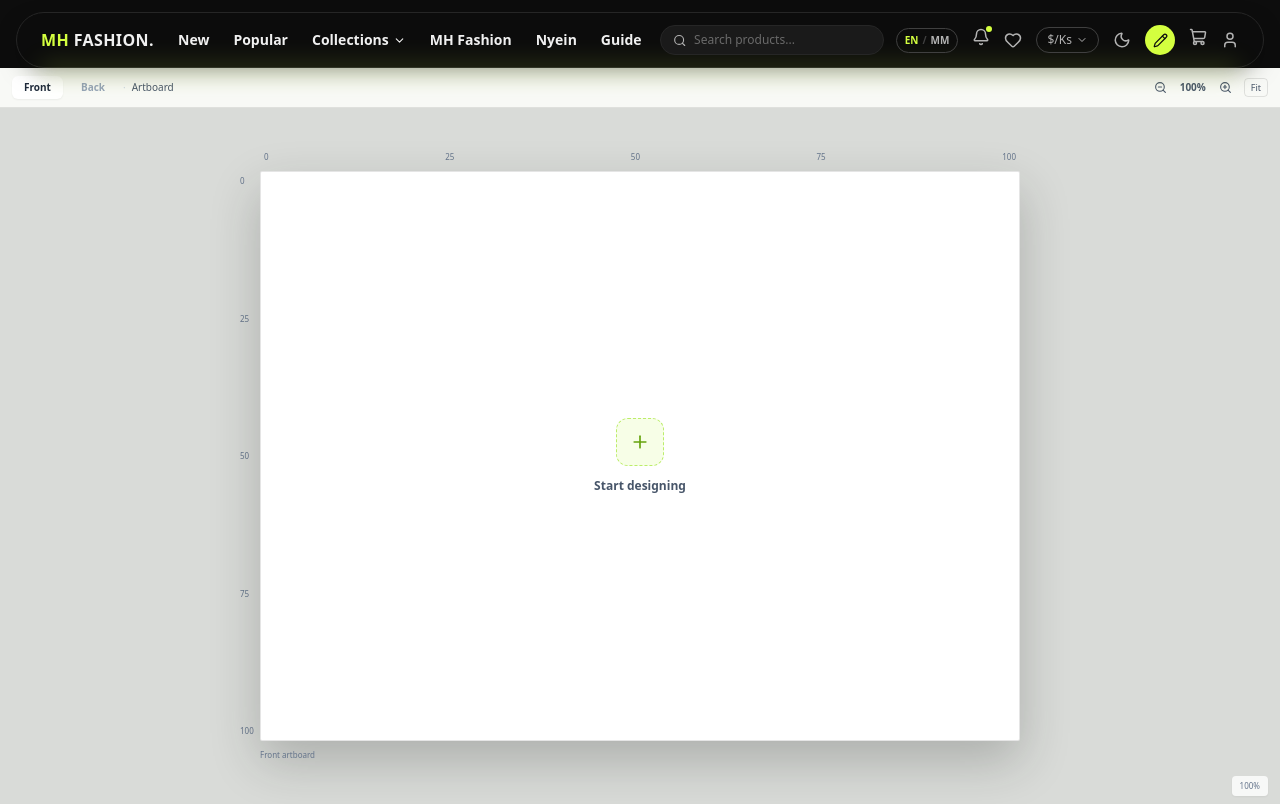
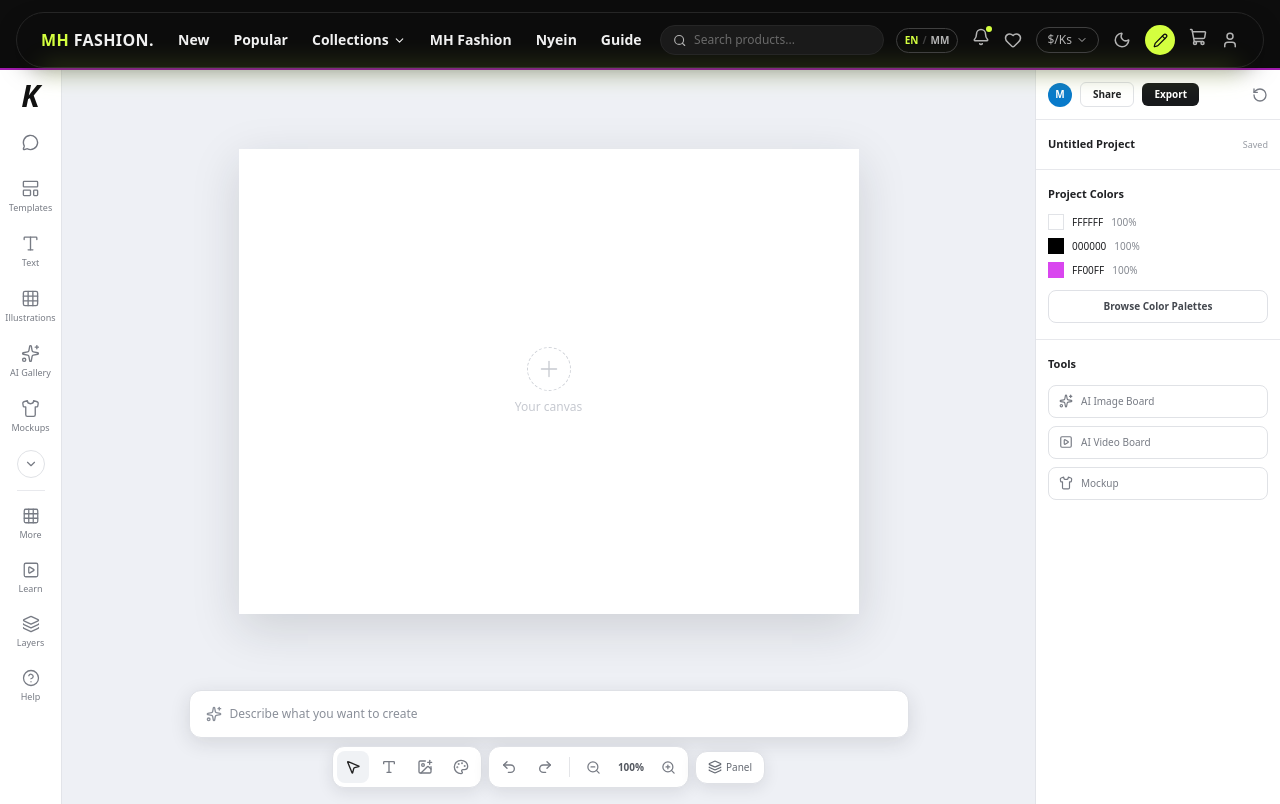
Before and after one commit to mhfashion/mhfashion, a Next.js app in the folder apps/web/: page /create in a window 1280 px wide. Built offline with nearby package versions, Linux system fonts and the light colour scheme.

Commit message:
feat: compose full Kittl-style canvas workspace
Add the full viewport workspace below the existing Header with a Kittl-inspired
left navigation rail, central canvas area, right project/tools panel, and floating
prompt and canvas controls at the bottom.

```diff
--- a/apps/web/src/components/KittlCanvas.tsx
+++ b/apps/web/src/components/KittlCanvas.tsx
@@ -1,43 +1,70 @@
 "use client";
 
-import { Plus, ZoomIn, ZoomOut } from "lucide-react";
+import {
+  ChevronDown, CircleHelp, Grid3X3, ImagePlus, Layers3, LayoutTemplate,
+  MessageCircle, MousePointer2, Palette, PlaySquare, Plus, RotateCcw,
+  RotateCw, Shirt, Sparkles, Type, Undo2, Redo2, ZoomIn, ZoomOut,
+} from "lucide-react";
 import { useState } from "react";
 
+const leftTools = [
+  { label: "Templates", Icon: LayoutTemplate },
+  { label: "Text", Icon: Type },
+  { label: "Illustrations", Icon: Grid3X3 },
+  { label: "AI Gallery", Icon: Sparkles },
+  { label: "Mockups", Icon: Shirt },
+];
+
+const lowerTools = [
+  { label: "More", Icon: Grid3X3 },
+  { label: "Learn", Icon: PlaySquare },
+  { label: "Layers", Icon: Layers3 },
+  { label: "Help", Icon: CircleHelp },
+];
+
 export default function KittlCanvas() {
-  const [zoom, setZoom] = useState(100);
-  const [side, setSide] = useState<"Front" | "Back">("Front");
+  const [zoom, setZoom] = useState(1);
+  const [rightPanelOpen, setRightPanelOpen] = useState(true);
+  const [activeTool, setActiveTool] = useState("Select");
 
   return (
-    <div className="flex h-[calc(100dvh-4rem)] min-h-[420px] flex-col overflow-hidden bg-[#d9dbd8] text-slate-900">
-      <div className="flex h-10 shrink-0 items-center justify-between border-b border-black/10 bg-[#f8f9f6] px-3 text-[10px] text-slate-600">
-        <div className="flex items-center gap-1.5">
-          <button type="button" onClick={() => setSide("Front")} className={`rounded-md px-3 py-1 font-semibold ${side === "Front" ? "bg-white text-slate-800 shadow-sm" : "text-slate-400 hover:bg-white/70"}`}>Front</button>
-          <button type="button" onClick={() => setSide("Back")} className={`rounded-md px-3 py-1 font-semibold ${side === "Back" ? "bg-white text-slate-800 shadow-sm" : "text-slate-400 hover:bg-white/70"}`}>Back</button>
-          <span className="text-slate-300">·</span>
-          <span>Artboard</span>
-        </div>
-        <div className="flex items-center gap-1">
-          <button type="button" aria-label="Zoom out" onClick={() => setZoom((value) => Math.max(50, value - 10))} className="rounded p-1 hover:bg-white"><ZoomOut size={13} /></button>
-          <span className="w-9 text-center font-semibold">{zoom}%</span>
-          <button type="button" aria-label="Zoom in" onClick={() => setZoom((value) => Math.min(160, value + 10))} className="rounded p-1 hover:bg-white"><ZoomIn size={13} /></button>
-          <button type="button" onClick={() => setZoom(100)} className="ml-1 rounded border border-black/10 px-1.5 py-0.5 text-[9px] hover:bg-white">Fit</button>
-        </div>
-      </div>
+    <div className="relative flex h-[calc(100dvh-4rem)] min-h-[520px] overflow-hidden border-t-2 border-fuchsia-700 bg-[#eef0f5] text-[#202124]">
+      <aside className="z-20 flex w-[62px] shrink-0 flex-col items-center border-r border-[#e2e4e9] bg-white py-2">
+        <div className="mb-3 flex h-9 w-full items-center justify-center text-3xl font-black italic text-[#111]">K</div>
+        <button type="button" aria-label="Open navigation" className="mb-3 rounded-lg p-2 text-[#737780] hover:bg-[#f1f2f5]"><MessageCircle size={17} /></button>
+        <nav className="flex w-full flex-1 flex-col items-center gap-1">
+          {leftTools.map(({ label, Icon }) => <button key={label} type="button" onClick={() => setActiveTool(label)} className={`flex w-full flex-col items-center gap-1 px-1 py-2 text-[9px] leading-3 ${activeTool === label ? "text-[#111]" : "text-[#777b84] hover:bg-[#f6f7f9]"}`}><Icon size={19} strokeWidth={1.7} /><span className="max-w-[58px] truncate text-center">{label}</span></button>)}
+          <button type="button" className="my-1 flex h-7 w-7 items-center justify-center rounded-full border border-[#e0e2e6] text-[#777b84]"><ChevronDown size={14} /></button>
+          <div className="my-1 h-px w-7 bg-[#e8e9ed]" />
+          {lowerTools.map(({ label, Icon }) => <button key={label} type="button" onClick={() => setActiveTool(label)} className={`flex w-full flex-col items-center gap-1 px-1 py-2 text-[9px] leading-3 ${activeTool === label ? "text-[#111]" : "text-[#777b84] hover:bg-[#f6f7f9]"}`}><Icon size={18} strokeWidth={1.7} /><span>{label}</span></button>)}
+        </nav>
+      </aside>
 
-      <main className="relative flex min-h-0 flex-1 items-center justify-center overflow-auto p-7 sm:p-12">
-        <div className="relative aspect-[4/3] w-[min(82vw,760px)] min-w-[290px] max-w-full shrink-0">
-          <div className="pointer-events-none absolute -top-5 left-0 right-0 flex justify-between px-1 text-[8px] font-medium text-slate-500"><span>0</span><span>25</span><span>50</span><span>75</span><span>100</span></div>
-          <div className="pointer-events-none absolute -left-5 top-0 bottom-0 flex flex-col justify-between py-1 text-[8px] font-medium text-slate-500"><span>0</span><span>25</span><span>50</span><span>75</span><span>100</span></div>
-          <div className="relative h-full w-full overflow-hidden rounded-[2px] border border-black/10 bg-white shadow-[0_20px_50px_rgba(30,34,31,0.24)]">
-            <div className="pointer-events-none absolute inset-0 flex flex-col items-center justify-center text-center">
-              <div className="mb-3 flex h-12 w-12 items-center justify-center rounded-xl border border-dashed border-lime-400/70 bg-lime-50 text-lime-600"><Plus size={20} /></div>
-              <p className="text-xs font-semibold text-slate-600">Start designing</p>
+      <main className="relative min-w-0 flex-1 overflow-hidden bg-[#eef0f5]">
+        <div className="absolute inset-0 flex items-center justify-center overflow-auto pb-28">
+          <div className="relative aspect-[4/3] w-[min(52vw,620px)] min-w-[300px] bg-white shadow-[0_14px_45px_rgba(28,31,38,0.15)]">
+            <div className="absolute inset-0 flex items-center justify-center text-center text-[#c6c9d0]">
+              <div><Plus className="mx-auto mb-2 rounded-full border border-dashed border-[#cfd2d8] p-2" size={44} strokeWidth={1.2} /><p className="text-xs">Your canvas</p></div>
             </div>
           </div>
-          <span className="pointer-events-none absolute -bottom-5 left-0 text-[8px] font-medium text-slate-500">{side} artboard</span>
         </div>
-        <div className="pointer-events-none absolute bottom-2 right-3 rounded bg-white/80 px-2 py-1 text-[8px] text-slate-500 shadow-sm">{zoom}%</div>
+
+        <div className="absolute bottom-4 left-1/2 flex w-[min(720px,calc(100%-24px))] -translate-x-1/2 flex-col gap-2">
+          <div className="flex h-12 items-center rounded-xl border border-[#dfe1e6] bg-white px-4 shadow-[0_5px_20px_rgba(30,33,40,0.12)]"><Sparkles size={16} className="mr-2 text-[#8a8f99]" /><span className="text-xs text-[#8a8f99]">Describe what you want to create</span></div>
+          <div className="flex items-center justify-center gap-1.5">
+            <div className="flex items-center gap-1 rounded-xl border border-[#dfe1e6] bg-white p-1 shadow-[0_4px_16px_rgba(30,33,40,0.10)]"><button type="button" className="rounded-lg bg-[#f0f2f5] p-2 text-[#222]" title="Select"><MousePointer2 size={16} /></button><button type="button" className="rounded-lg p-2 text-[#777b84] hover:bg-[#f0f2f5]" title="Add text"><Type size={16} /></button><button type="button" className="rounded-lg p-2 text-[#777b84] hover:bg-[#f0f2f5]" title="Add image"><ImagePlus size={16} /></button><button type="button" className="rounded-lg p-2 text-[#777b84] hover:bg-[#f0f2f5]" title="Add shape"><Palette size={16} /></button></div>
+            <div className="flex items-center gap-1 rounded-xl border border-[#dfe1e6] bg-white p-1 shadow-[0_4px_16px_rgba(30,33,40,0.10)]"><button type="button" className="rounded-lg p-2 text-[#777b84] hover:bg-[#f0f2f5]" title="Undo"><Undo2 size={16} /></button><button type="button" className="rounded-lg p-2 text-[#777b84] hover:bg-[#f0f2f5]" title="Redo"><Redo2 size={16} /></button><span className="mx-1 h-5 w-px bg-[#e4e5e8]" /><button type="button" onClick={() => setZoom((value) => Math.max(0.5, value - 0.1))} className="rounded-lg p-2 text-[#777b84] hover:bg-[#f0f2f5]" title="Zoom out"><ZoomOut size={15} /></button><span className="w-9 text-center text-[10px] font-semibold text-[#545860]">{Math.round(zoom * 100)}%</span><button type="button" onClick={() => setZoom((value) => Math.min(1.6, value + 0.1))} className="rounded-lg p-2 text-[#777b84] hover:bg-[#f0f2f5]" title="Zoom in"><ZoomIn size={15} /></button></div>
+            <button type="button" onClick={() => setRightPanelOpen((value) => !value)} className="hidden items-center gap-1 rounded-xl border border-[#dfe1e6] bg-white px-3 py-2 text-[10px] text-[#656a73] shadow-[0_4px_16px_rgba(30,33,40,0.10)] md:flex"><Layers3 size={14} /> Panel</button>
+          </div>
+        </div>
       </main>
+
+      {rightPanelOpen && <aside className="hidden w-[245px] shrink-0 border-l border-[#e2e4e9] bg-white md:block">
+        <div className="flex items-center justify-between border-b border-[#e7e8ec] px-3 py-3"><div className="flex items-center gap-2"><span className="flex h-6 w-6 items-center justify-center rounded-full bg-[#087aca] text-[10px] font-bold text-white">M</span><button type="button" className="rounded-md border border-[#e0e2e6] px-3 py-1 text-[10px] font-semibold">Share</button><button type="button" className="rounded-md bg-[#17191b] px-3 py-1 text-[10px] font-semibold text-white">Export</button></div><RotateCcw size={16} className="text-[#777b84]" /></div>
+        <div className="border-b border-[#e7e8ec] px-3 py-4"><div className="flex items-center justify-between"><p className="text-[11px] font-semibold">Untitled Project</p><span className="text-[9px] text-[#969aa2]">Saved</span></div></div>
+        <section className="border-b border-[#e7e8ec] px-3 py-4"><h2 className="mb-3 text-[11px] font-bold">Project Colors</h2><div className="space-y-2"><div className="flex items-center gap-2 text-[10px]"><span className="h-4 w-4 border border-[#e1e3e7] bg-white" />FFFFFF <span className="text-[#858991]">100%</span></div><div className="flex items-center gap-2 text-[10px]"><span className="h-4 w-4 bg-black" />000000 <span className="text-[#858991]">100%</span></div><div className="flex items-center gap-2 text-[10px]"><span className="h-4 w-4 bg-fuchsia-500" />FF00FF <span className="text-[#858991]">100%</span></div></div><button type="button" className="mt-3 w-full rounded-lg border border-[#dfe1e6] py-2 text-[10px] font-semibold text-[#44484f]">Browse Color Palettes</button></section>
+        <section className="px-3 py-4"><h2 className="mb-3 text-[11px] font-bold">Tools</h2><div className="space-y-2"><button type="button" className="flex w-full items-center gap-2 rounded-lg border border-[#e0e2e6] px-2.5 py-2 text-left text-[10px] text-[#777b84]"><Sparkles size={14} />AI Image Board</button><button type="button" className="flex w-full items-center gap-2 rounded-lg border border-[#e0e2e6] px-2.5 py-2 text-left text-[10px] text-[#777b84]"><PlaySquare size={14} />AI Video Board</button><button type="button" className="flex w-full items-center gap-2 rounded-lg border border-[#e0e2e6] px-2.5 py-2 text-left text-[10px] text-[#777b84]"><Shirt size={14} />Mockup</button></div></section>
+      </aside>}
     </div>
   );
 }
```
